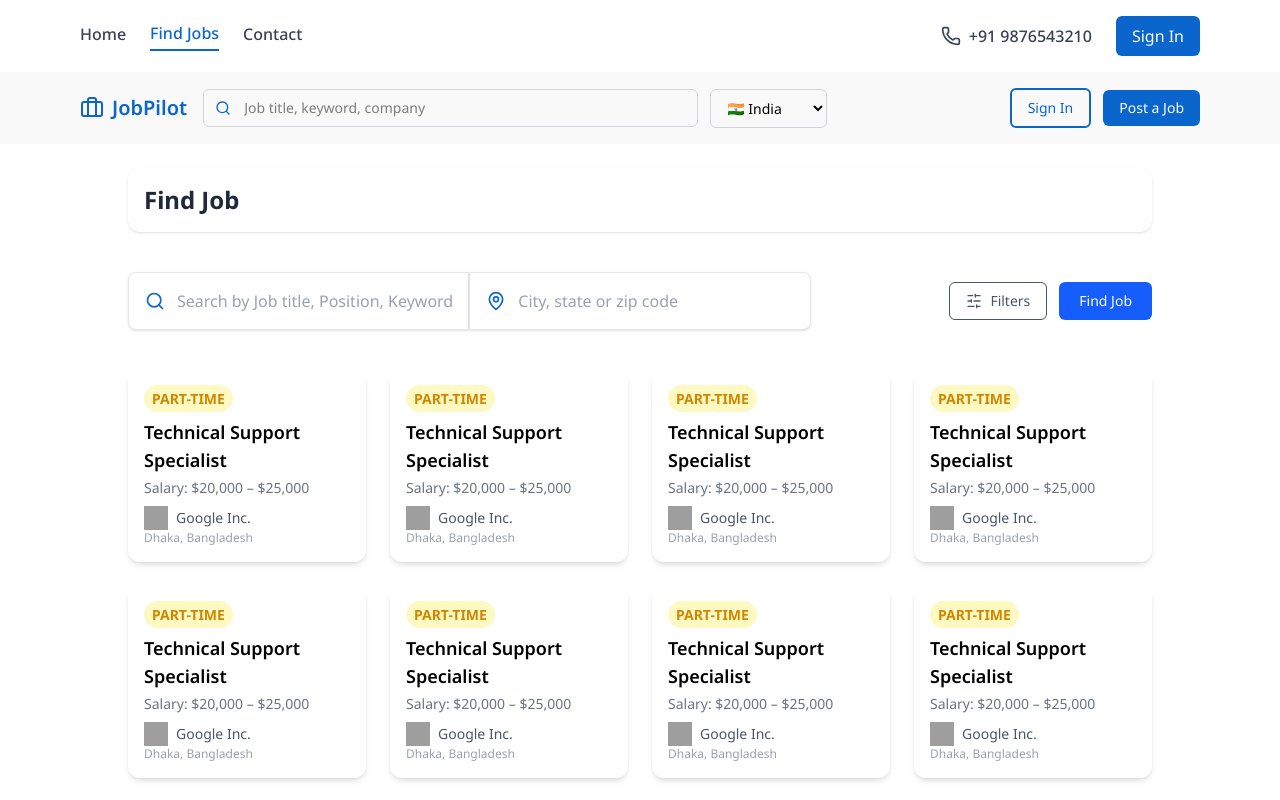
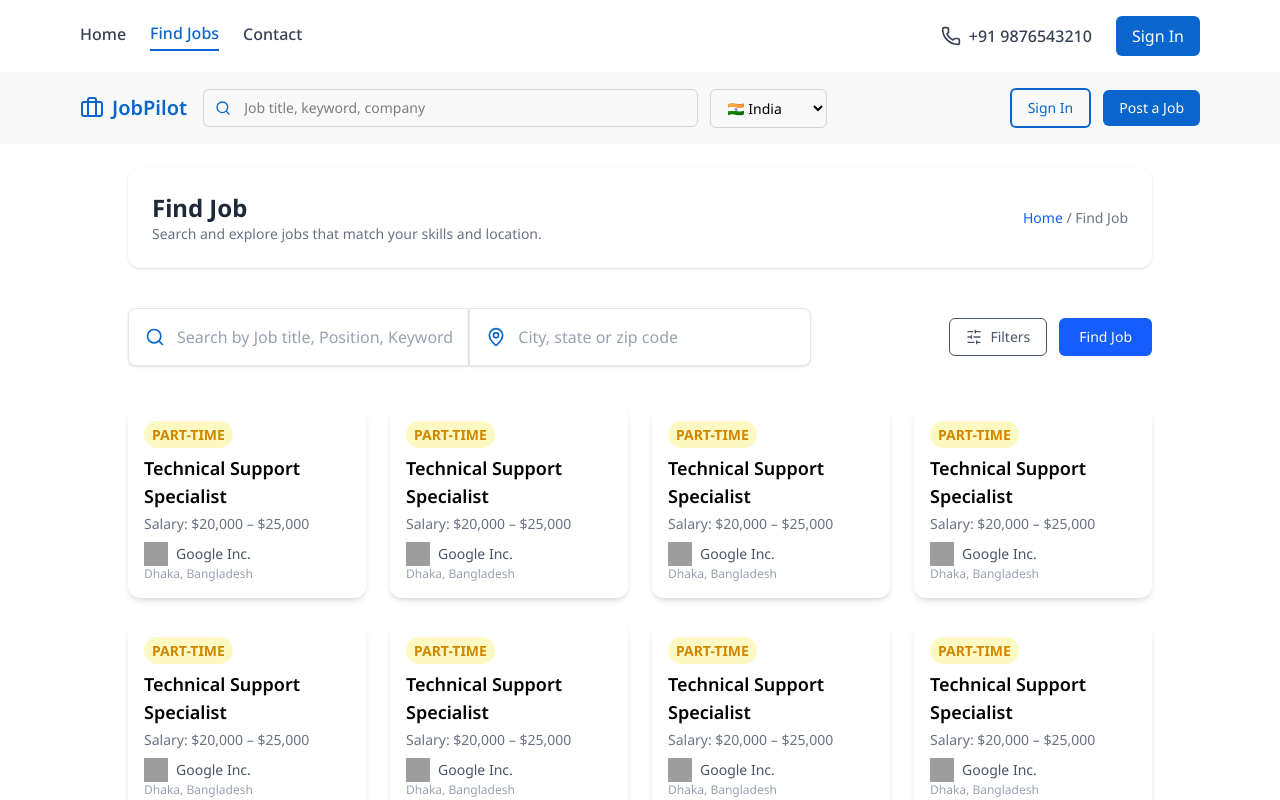
Before and after one commit to chirag-soni23/JobPilot-, a React (Vite) app in the folder frontend/: page /findjob in a window 1280 px wide. Shown: the top 800 px of the page. Built offline with nearby package versions, Linux system fonts and the light colour scheme; grey boxes are pictures that could not be loaded; a web font is replaced by a local one.

Commit message:
add navigate

```diff
--- a/frontend/src/pages/FindJob.jsx
+++ b/frontend/src/pages/FindJob.jsx
@@ -8,6 +8,7 @@ import {
   ChevronRight,
 } from "lucide-react";
 import Footer from "../components/Footer";
+import { Link } from "react-router-dom";
 
 const jobsData = Array.from({ length: 10 }).map((_, index) => ({
   id: index + 1,
@@ -35,8 +36,19 @@ const FindJob = () => {
     <>
       <div className="w-full py-6 space-y-10 px-6 md:px-16 lg:px-24 xl:px-32">
         {/* Header */}
-        <div className="space-y-6 bg-white p-4 rounded-xl shadow-sm">
-          <h1 className="text-2xl font-bold text-gray-800">Find Job</h1>
+        <div className="bg-white p-6 rounded-xl shadow-sm flex flex-col md:flex-row md:items-center md:justify-between gap-2">
+          <div>
+            <h1 className="text-2xl font-bold text-gray-800">Find Job</h1>
+            <p className="text-sm text-gray-500">
+              Search and explore jobs that match your skills and location.
+            </p>
+          </div>
+          <div className="text-sm text-gray-500">
+            <Link className="text-blue-600 hover:underline" to="/">
+              Home
+            </Link>{" "}
+            / <span>Find Job</span>
+          </div>
         </div>
 
         <div className="flex flex-col lg:flex-row gap-6 justify-between items-center flex-wrap">
```
